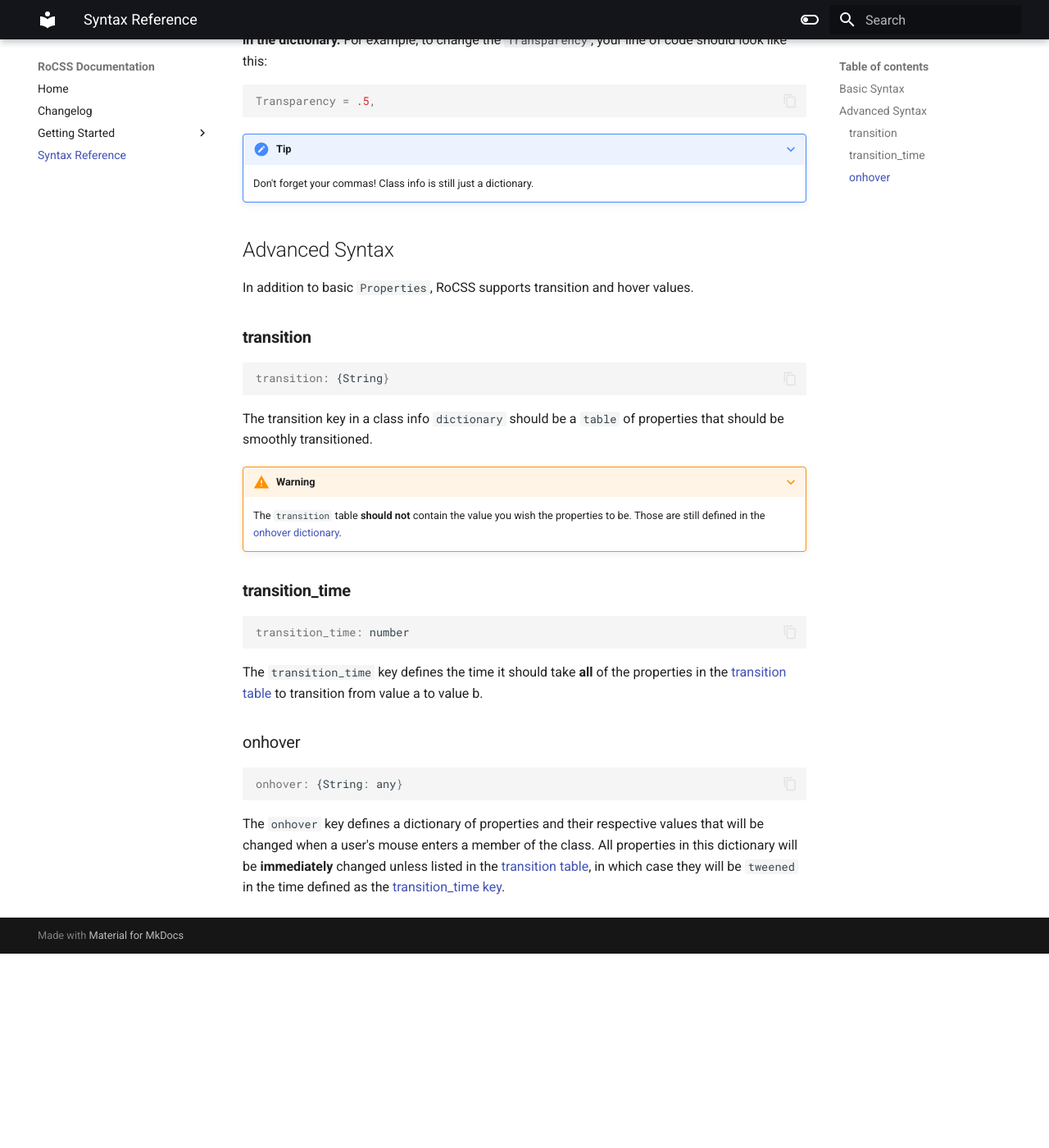
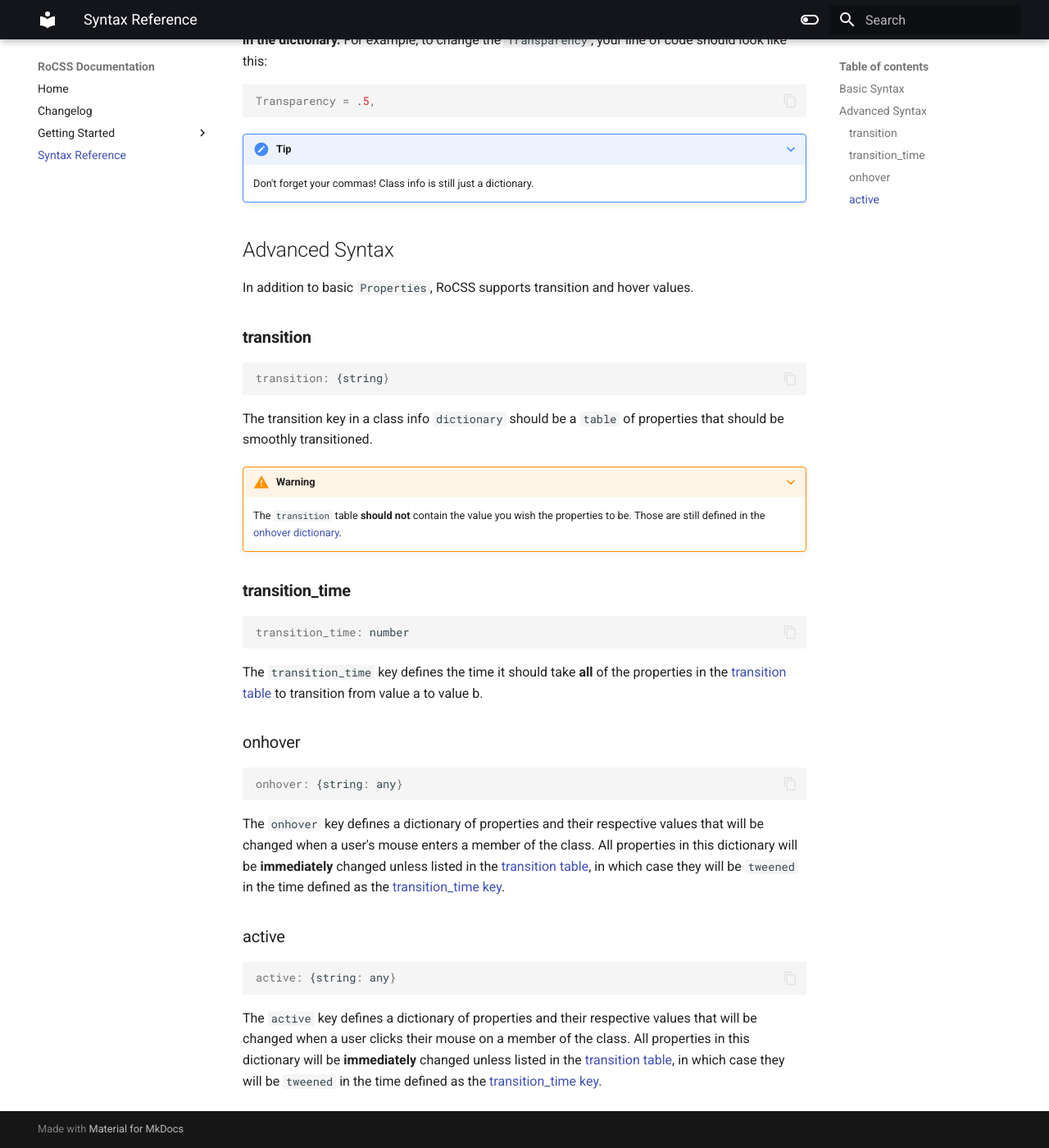
Before and after one commit to paulwin-dev/RoCSS, an MkDocs documentation site: the page built from docs/syntax.md, in a window 1280 px wide and 1400 px high, scrolled down 276 px. Shown: the whole window at 82% size. Built offline with MkDocs 1.6.1 and Material for MkDocs 9.7.7, drawn with Linux system fonts in a browser that asks for light colours; before the commit the page ends 1439 px from its top, so only the background shows below that.

Commit message:
Added 'active' field to class style definitions.

````diff
--- a/docs/syntax.md
+++ b/docs/syntax.md
@@ -18,7 +18,7 @@ In addition to basic `Properties`, RoCSS supports transition and hover values.
 
 ### **transition**
 ```lua
-transition: {String}
+transition: {string}
 ```
 The transition key in a class info `dictionary` should be a `table` of properties that should be smoothly transitioned.
 
@@ -36,6 +36,12 @@ The `transition_time` key defines the time it should take **all** of the propert
 
 ### onhover
 ```lua
-onhover: {String: any}
+onhover: {string: any}
 ```
 The `onhover` key defines a dictionary of properties and their respective values that will be changed when a user's mouse enters a member of the class. All properties in this dictionary will be **immediately** changed unless listed in the [transition table](syntax.md#transition), in which case they will be `tweened` in the time defined as the [transition_time key](syntax.md#transition_time).
+
+### active
+```lua
+active: {string: any}
+```
+The `active` key defines a dictionary of properties and their respective values that will be changed when a user clicks their mouse on a member of the class. All properties in this dictionary will be **immediately** changed unless listed in the [transition table](syntax.md#transition), in which case they will be `tweened` in the time defined as the [transition_time key](syntax.md#transition_time).
--- /dev/null
+++ b/selene.toml
@@ -0,0 +1 @@
+std = "roblox"
````
Also changed, not shown: docs/changelog.md (+3 -0 lines), docs/index.md (+1 -1 lines), 1 other file.
